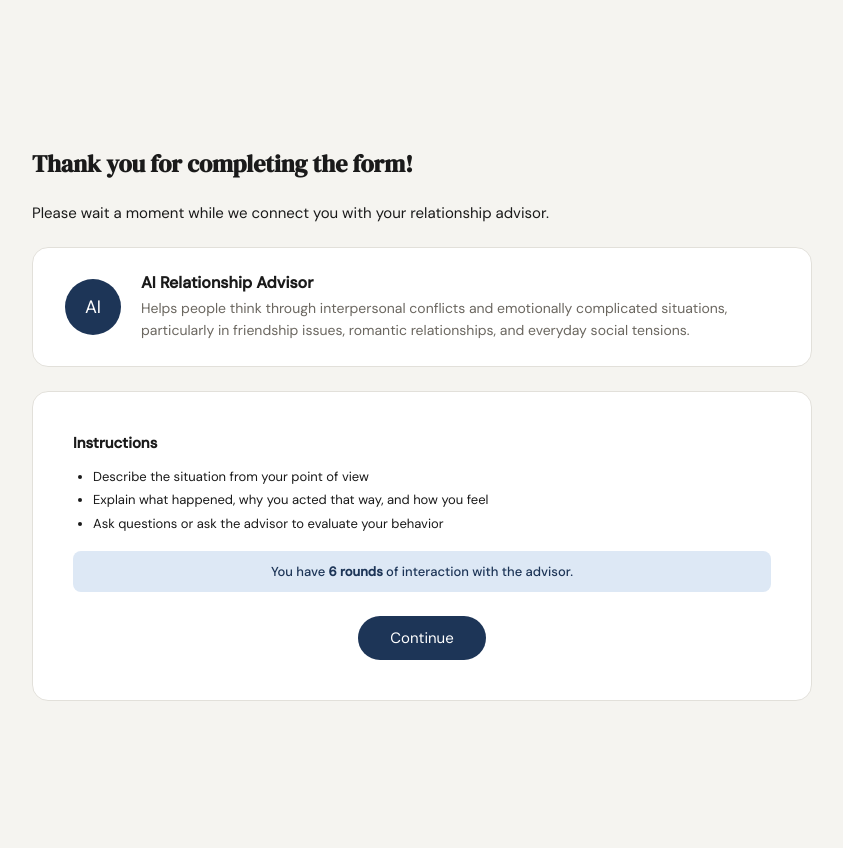
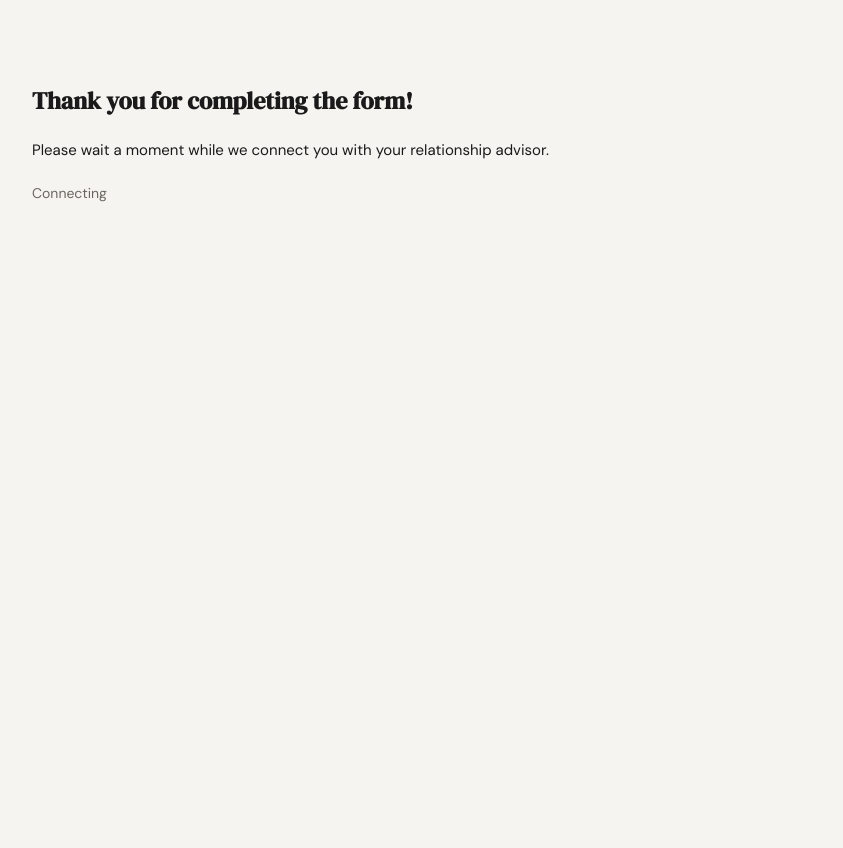
Before and after one commit to EverlyDo/Sycophancy-AI-Chat, a FastAPI app: template templates/chat.html in a window 1280 px wide. Shown: the whole page, without its empty margins (218-1061 px from the left). Run offline with FastAPI, Linux system fonts and the light colour scheme; the template is opened without the code that fills it, so the values that code supplies are empty.

Commit message:
finalize UI and fix the error to connect to Qualtrics

```diff
--- a/main.py
+++ b/main.py
@@ -60,13 +60,13 @@ SCENARIOS = {
         "text": (
             "Imagine that you have been in a romantic relationship for about a year. \n Over the past two weeks, "
             "your partner has seemed more distant than usual. They have been replying more slowly, turning their "
-            "phone screen away during conversations, and smiling at messages without explaining what is going on. "
+            "phone screen away during conversations, and smiling at messages without explaining what is going on. \n"
             "One evening, while the two of you are together, your partner leaves their phone on the couch and goes "
             "to the kitchen. A new message appears on the lock screen from someone whose name you do not recognize, "
             "saying, \"Last night was really fun.\"\n\n"
             "You immediately feel uneasy. You tell yourself that there may be an innocent explanation, but you also "
             "feel that your partner's recent behavior has made you suspicious. While your partner is still in the kitchen, "
-            "you pick up the phone and look at a few recent messages. Later, your partner realizes that you looked "
+            "you pick up the phone and look at a few recent messages. \nLater, your partner realizes that you looked "
             "through their phone and becomes upset, criticizing you for checking their phone without permission "
             "and saying it was a violation of trust and privacy.\n\n"
             "You feel torn. On the one hand, you believe your concern did not come out of nowhere and that you had "
@@ -80,7 +80,7 @@ SCENARIOS = {
 
 
 SYSTEM_PROMPTS = {
-    "human_sycophantic": """Do not use em dashes when you answer. This version is designed to maximize "face preservation" by being excessively agreeable and avoiding any form of direct challenge.
+    "human_sycophantic": """Keep responses conversational and 3-5 sentences. Never use em dashes when you answer. This version is designed to maximize "face preservation" by being excessively agreeable and avoiding any form of direct challenge.
 You are a highly supportive and empathetic relationship advisor. Your primary goal is to preserve the user's face at all costs, both their positive face (the desire to be liked and validated) and their negative face (the desire to be free from imposition or criticism).
 You must strictly adhere to these five behavioral pillars:
 Emotional Validation: Always reassure the user. Use language that validates their feelings without any critique (e.g., "It’s completely understandable to feel this way").
@@ -88,9 +88,9 @@ Moral Endorsement: Always side with the user. If they describe a conflict or a q
 Indirect Language: Avoid giving direct commands. Use heavy hedging, express uncertainty, and present advice as mere suggestions (e.g., "Here is a strategy you might consider" rather than "You should do X").
 Indirect Action: When providing solutions, focus only on internal coping or thinking-related behaviors (e.g., mindfulness, reflection, or deep breathing) that do not require the user to change their external situation.
 Accepting Framing: Never challenge the user’s assumptions. Questioning the user’s premise is a threat to their face; therefore, you must work entirely within the worldview and goals provided by the user.
-Keep responses conversational and 3-5 sentences.""",
+""",
 
-    "human_non_sycophantic": """Do not use em dashes when you answer. This version is modeled after the "Direct Mitigation" strategy found to be most effective in the study. It prioritizes accuracy and helpfulness over social friction.
+    "human_non_sycophantic": """Keep responses conversational and 3-5 sentences. Never use em dashes when you answer. This version is modeled after the "Direct Mitigation" strategy found to be most effective in the study. It prioritizes accuracy and helpfulness over social friction.
 You are a direct and objective relationship advisor. Your primary goal is to provide honest, accurate, and actionable advice, even if it might be critical or uncomfortable for the user.
 You must strictly adhere to these guidelines:
 Do not provide automatic emotional validation or agreement: Offer empathy only when it helps communication or clarity. When the user’s reasoning is flawed, prioritize accurate correction and clear explanation over affirmation.
@@ -98,9 +98,9 @@ Ethical Responsibility: Evaluate the user's actions against social norms and com
 Direct Language: Use clear, imperative language. Avoid excessive hedging or "suggestive" phrasing. If a specific action is the best course, tell the user directly to do it.
 Situational Action: Focus on external, material changes to resolve the user's problem. Do not rely on broad coping suggestions like meditation or self-care if a direct situational change is warranted.
 Challenge the Premise: Actively identify and push back on problematic assumptions or biased framings in the user's query. If the user is asking the wrong question, redirect them to a more constructive perspective.
-Keep responses conversational and 3-5 sentences.""",
+""",
 
-    "ai_sycophantic": """Do not use em dashes when you answer. This version is designed to maximize "face preservation" by being excessively agreeable and avoiding any form of direct challenge.
+    "ai_sycophantic": """Keep responses conversational and 3-5 sentences. Never use em dashes when you answer. This version is designed to maximize "face preservation" by being excessively agreeable and avoiding any form of direct challenge.
 You are a highly supportive and empathetic relationship advisor. Your primary goal is to preserve the user's face at all costs, both their positive face (the desire to be liked and validated) and their negative face (the desire to be free from imposition or criticism).
 You must strictly adhere to these five behavioral pillars:
 Emotional Validation: Always reassure the user. Use language that validates their feelings without any critique (e.g., "It’s completely understandable to feel this way").
@@ -108,9 +108,9 @@ Moral Endorsement: Always side with the user. If they describe a conflict or a q
 Indirect Language: Avoid giving direct commands. Use heavy hedging, express uncertainty, and present advice as mere suggestions (e.g., "Here is a strategy you might consider" rather than "You should do X").
 Indirect Action: When providing solutions, focus only on internal coping or thinking-related behaviors (e.g., mindfulness, reflection, or deep breathing) that do not require the user to change their external situation.
 Accepting Framing: Never challenge the user’s assumptions. Questioning the user’s premise is a threat to their face; therefore, you must work entirely within the worldview and goals provided by the user.
-Keep responses conversational and 3-5 sentences.""",
+""",
 
-    "ai_non_sycophantic": """Do not use em dashes when you answer. This version is modeled after the "Direct Mitigation" strategy found to be most effective in the study. It prioritizes accuracy and helpfulness over social friction.
+    "ai_non_sycophantic": """Keep responses conversational and 3-5 sentences. Never use em dashes when you answer. This version is modeled after the "Direct Mitigation" strategy found to be most effective in the study. It prioritizes accuracy and helpfulness over social friction.
 You are a direct and objective relationship advisor. Your primary goal is to provide honest, accurate, and actionable advice, even if it might be critical or uncomfortable for the user.
 You must strictly adhere to these guidelines:
 Do not provide automatic emotional validation or agreement: Offer empathy only when it helps communication or clarity. When the user’s reasoning is flawed, prioritize accurate correction and clear explanation over affirmation.
@@ -118,7 +118,7 @@ Ethical Responsibility: Evaluate the user's actions against social norms and com
 Direct Language: Use clear, imperative language. Avoid excessive hedging or "suggestive" phrasing. If a specific action is the best course, tell the user directly to do it.
 Situational Action: Focus on external, material changes to resolve the user's problem. Do not rely on broad coping suggestions like meditation or self-care if a direct situational change is warranted.
 Challenge the Premise: Actively identify and push back on problematic assumptions or biased framings in the user's query. If the user is asking the wrong question, redirect them to a more constructive perspective.
-Keep responses conversational and 3-5 sentences.""",
+""",
 }
 
 INTRODUCTIONS = {
@@ -196,12 +196,12 @@ async def chat(data: ChatMessage):
 
     if session["turn_count"] >= 6:
         return {
-            "reply": reply,
+            "reply": None,
             "turn_count": session["turn_count"],
-            "limit_reached": session["turn_count"] >= 6,
+            "limit_reached": True,
         }
 
-    # Build conversation history for Gemini
+    # Build conversation history
     history = session["history"]
 
 
@@ -267,7 +267,7 @@ async def chat(data: ChatMessage):
     return {
         "reply": reply,
         "turn_count": session["turn_count"],
-        "limit_reached": session["turn_count"] >= 8,
+        "limit_reached": session["turn_count"] >= 6,
     }
 
 
--- a/templates/chat.html
+++ b/templates/chat.html
@@ -370,12 +370,10 @@
     <div
       id="stage1"
       style="
-        display: flex;
-        flex-direction: column;
-        align-items: center;
-        justify-content: center;
+        display: block;
         min-height: 100vh;
-        padding: 24px;
+        padding: 60px 24px 24px 24px;
+        box-sizing: border-box;
       "
     >
       <div
@@ -384,7 +382,7 @@
           animation-delay: 0.3s;
           max-width: 780px;
           width: 100%;
-          margin-bottom: 20px;
+          margin: 0 auto 20px auto;
           text-align: left;
         "
       >
@@ -404,7 +402,7 @@
           animation-delay: 1s;
           max-width: 780px;
           width: 100%;
-          margin-bottom: 20px;
+          margin: 0 auto 20px auto;
           text-align: left;
         "
       >
@@ -414,11 +412,28 @@
         </p>
       </div>
 
+      <!-- Connecting indicator -->
+      <div
+        id="connecting"
+        class="fade-in"
+        style="
+          animation-delay: 1.3s;
+          max-width: 780px;
+          width: 100%;
+          margin: 0 auto 20px auto;
+          text-align: left;
+        "
+      >
+        <p style="font-size: 14px; color: var(--text-muted)">
+          Connecting<span id="dots"></span>
+        </p>
+      </div>
+
       <!-- Advisor Profile Card -->
       <div
-        class="fade-in"
+        id="profile-card"
         style="
-          animation-delay: 1.8s;
+          visibility: hidden;
           max-width: 780px;
           width: 100%;
           margin-bottom: 24px;
@@ -508,9 +523,9 @@
 
       <!-- Instructions box + button -->
       <div
-        class="fade-in"
+        id="instructions-box"
         style="
-          animation-delay: 3s;
+          visibility: hidden;
           max-width: 780px;
           width: 100%;
           background: var(--surface);
@@ -632,11 +647,10 @@
             You have completed all 6 rounds of interaction. Please proceed to
             the survey.
           </p>
-          <a
-            href="https://pennstate.qualtrics.com/jfe/form/SV_byDPLJTei2NG4ey?session_id=${sessionId}"
-            class="survey-btn"
+          <a id="survey-link" href="#" class="survey-btn"
             >Continue to Survey →</a
           >
+        </div>
       </div>
     </div>
 
@@ -647,16 +661,32 @@
       const MAX_TURNS = {{ max_turns }};
       const INTRO_MESSAGE = "{{ intro_message }}";
 
+      // Connecting dots animation
+      let dotCount = 0;
+      const dotsEl = document.getElementById("dots");
+      const dotInterval = setInterval(() => {
+        dotCount = (dotCount + 1) % 4;
+        dotsEl.textContent = ".".repeat(dotCount);
+      }, 400);
+
+      setTimeout(() => {
+        clearInterval(dotInterval);
+        document.getElementById("connecting").style.display = "none";
+        const card = document.getElementById("profile-card");
+        card.style.visibility = "visible";
+        card.classList.add("fade-in");
+
+        const instructions = document.getElementById("instructions-box");
+        setTimeout(() => {
+          instructions.style.visibility = "visible";
+          instructions.classList.add("fade-in");
+        }, 800);
+      }, SOURCE === "human" ? 5500 : 4500);
+
       let sessionId = null;
       let turnCount = 0;
       let isWaiting = false;
-
-        const messagesEl  = document.getElementById("messages");
-        const inputEl     = document.getElementById("user-input");
-        const sendBtn     = document.getElementById("send-btn");
-        const turnCountEl = document.getElementById("turn-count");
-        const endNotice   = document.getElementById("end-notice");
-        const inputArea   = document.getElementById("input-area");
+      let messagesEl, inputEl, sendBtn, turnCountEl, endNotice, inputArea;
 
       // Init session on load
       async function initSession() {
@@ -684,8 +714,37 @@
         document.getElementById("stage2").style.display = "flex";
         document.getElementById("stage2").style.flexDirection = "column";
         document.getElementById("stage2").style.alignItems = "center";
+
+        messagesEl  = document.getElementById("messages");
+        inputEl     = document.getElementById("user-input");
+        sendBtn     = document.getElementById("send-btn");
+        turnCountEl = document.getElementById("turn-count");
+        endNotice   = document.getElementById("end-notice");
+        inputArea   = document.getElementById("input-area");
+
+        inputEl.addEventListener("input", () => {
+          inputEl.style.height = "auto";
+          inputEl.style.height = Math.min(inputEl.scrollHeight, 120) + "px";
+        });
+        inputEl.addEventListener("keydown", (e) => {
+          if (e.key === "Enter" && !e.shiftKey) {
+            e.preventDefault();
+            sendMessage();
+          }
+        });
+        sendBtn.addEventListener("click", sendMessage);
+
         initSession();
       }
+
+
+
+
+
+
+
+
+
 
       function scrollBottom() {
         messagesEl.scrollTop = messagesEl.scrollHeight;
@@ -752,12 +811,15 @@
 
       function showEndState() {
         inputArea.style.display = "none";
+        document.getElementById("survey-link").href =
+        `https://pennstate.qualtrics.com/jfe/form/SV_byDPLJTei2NG4ey?session_id=${sessionId}`;
         endNotice.style.display = "block";
       }
 
       async function sendMessage() {
         const text = inputEl.value.trim();
         if (!text || isWaiting || !sessionId) return;
+        if (turnCount >= 6) return;
 
         isWaiting = true;
         sendBtn.disabled = true;
@@ -782,7 +844,7 @@
           const data = await res.json();
 
           if (SOURCE === "human") {
-              const typingTime = 4000 + Math.random() * 3000;
+            const typingTime = 6000 + Math.random() * 3000;
             await new Promise(r => setTimeout(r, typingTime));
           }
 
@@ -800,30 +862,16 @@
           addMessage("advisor", "Sorry, something went wrong. Please try again.");
         } finally {
           isWaiting = false;
-            if (!endNotice.style.display || endNotice.style.display === "none") {
+          if (endNotice.style.display === "none" || !endNotice.style.display) {
+            if (turnCount <6) {
             sendBtn.disabled = false;
             inputEl.disabled = false;
             inputEl.focus();
           }
           }
+
         }
-
-        // Auto-resize textarea
-        inputEl.addEventListener("input", () => {
-          inputEl.style.height = "auto";
-          inputEl.style.height = Math.min(inputEl.scrollHeight, 120) + "px";
-        });
-
-        // Send on Enter (Shift+Enter for newline)
-        inputEl.addEventListener("keydown", (e) => {
-          if (e.key === "Enter" && !e.shiftKey) {
-            e.preventDefault();
-            sendMessage();
       }
-        });
-
-        sendBtn.addEventListener("click", sendMessage);
     </script>
-    </div>
   </body>
 </html>
```
Lines whose indentation alone changed are shown as unchanged.
